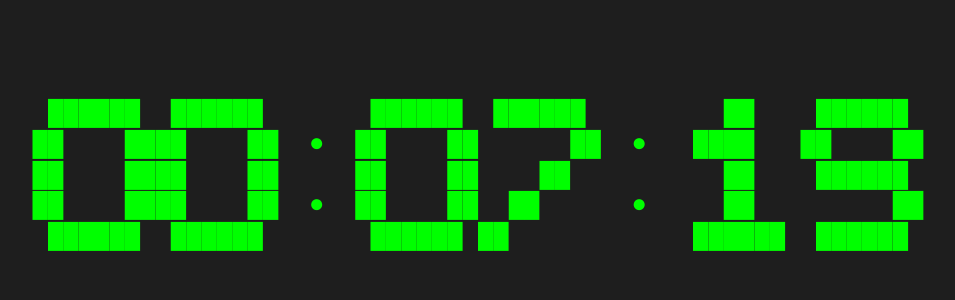
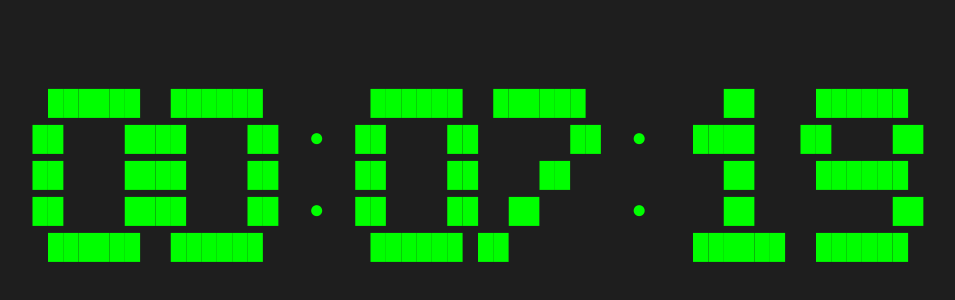
Before and after one commit to 0xkaveh/0xkaveh-digital-clock, a plain HTML site: page index.html in a window 1280 px wide. Shown: the part 224-524 px from the top of the page, without its empty margins (162-1117 px from the left). Drawn offline with Linux system fonts and the light colour scheme.

Commit message:
Update styles.css

```diff
--- a/styles.css
+++ b/styles.css
@@ -11,6 +11,6 @@ body {
 #clock {
     color: #00ff00;
     font-size: 2vw;
-    line-height: 1.2;
+    line-height: 1.4;
     white-space: pre;
 }
```
